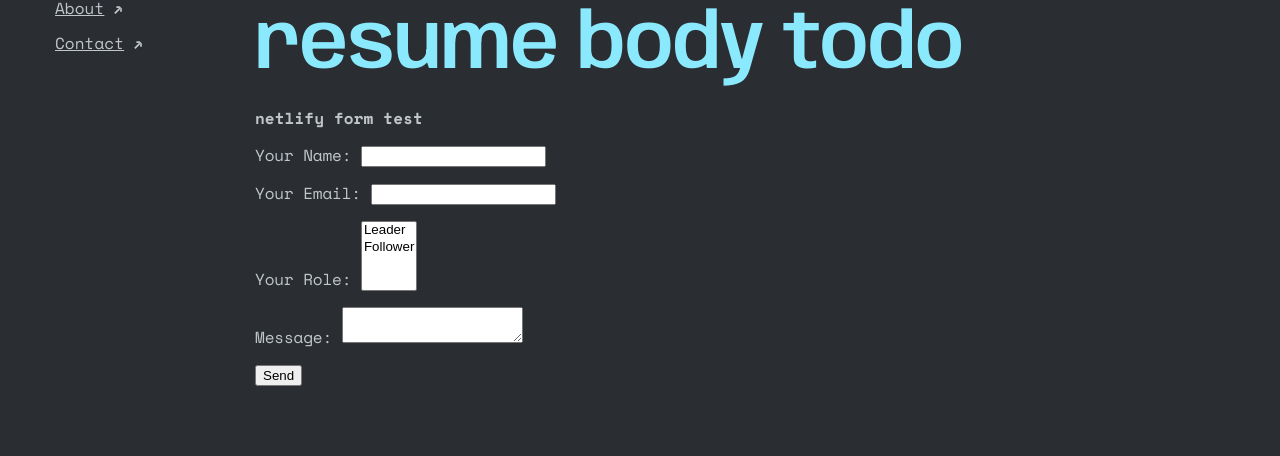
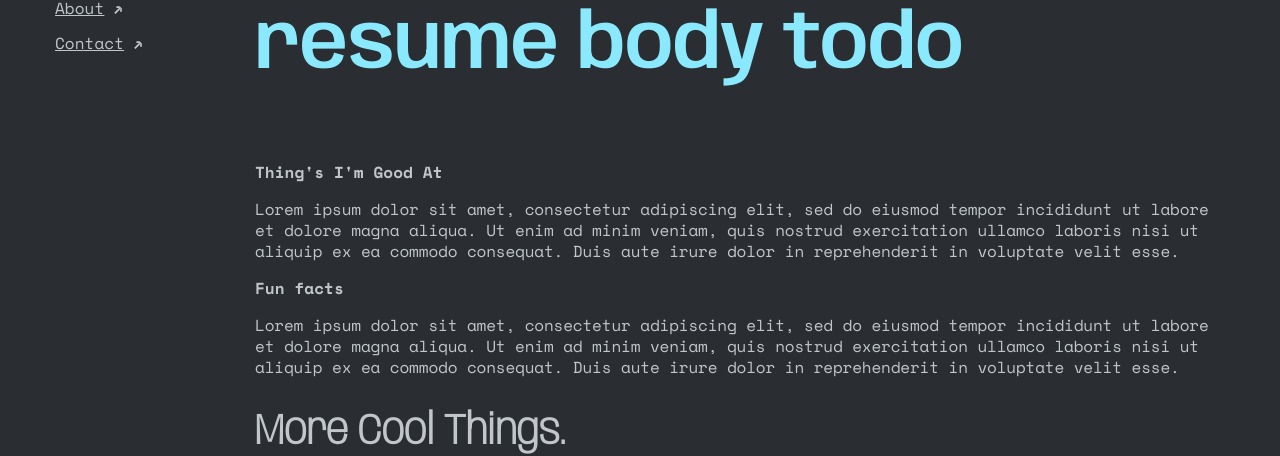
Before and after one commit to Bphissles/portfolio-site, a Vue app: page /about in a window 1280 px wide. Shown: the part 686-1142 px from the top of the page. Built offline with nearby package versions, Linux system fonts and the light colour scheme.

Commit message:
turned off form until I figure it out

```diff
--- a/src/views/AboutPage.vue
+++ b/src/views/AboutPage.vue
@@ -14,28 +14,6 @@
       <br>
       <br>
       <h1 class="blue heading-01">resume body todo</h1>
-
-      <p class="bold">netlify form test</p>
-      <form name="contact" method="POST" data-netlify="true">
-        <p>
-          <label>Your Name: <input type="text" name="name" /></label>
-        </p>
-        <p>
-          <label>Your Email: <input type="email" name="email" /></label>
-        </p>
-        <p>
-          <label>Your Role: <select name="role[]" multiple>
-            <option value="leader">Leader</option>
-            <option value="follower">Follower</option>
-          </select></label>
-        </p>
-        <p>
-          <label>Message: <textarea name="message"></textarea></label>
-        </p>
-        <p>
-          <button type="submit">Send</button>
-        </p>
-      </form>
       <br>
       <br>
       <br>
```
